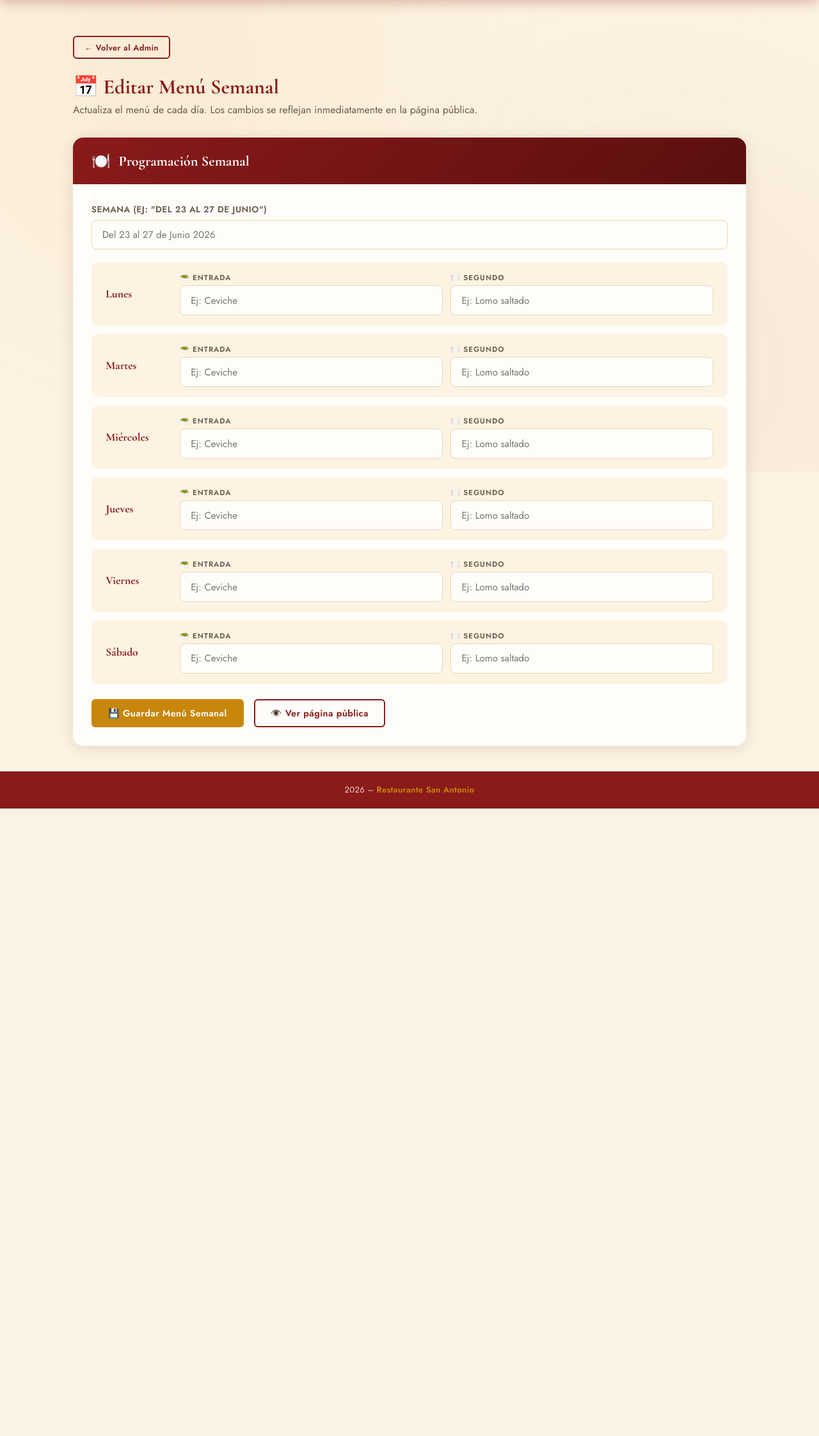
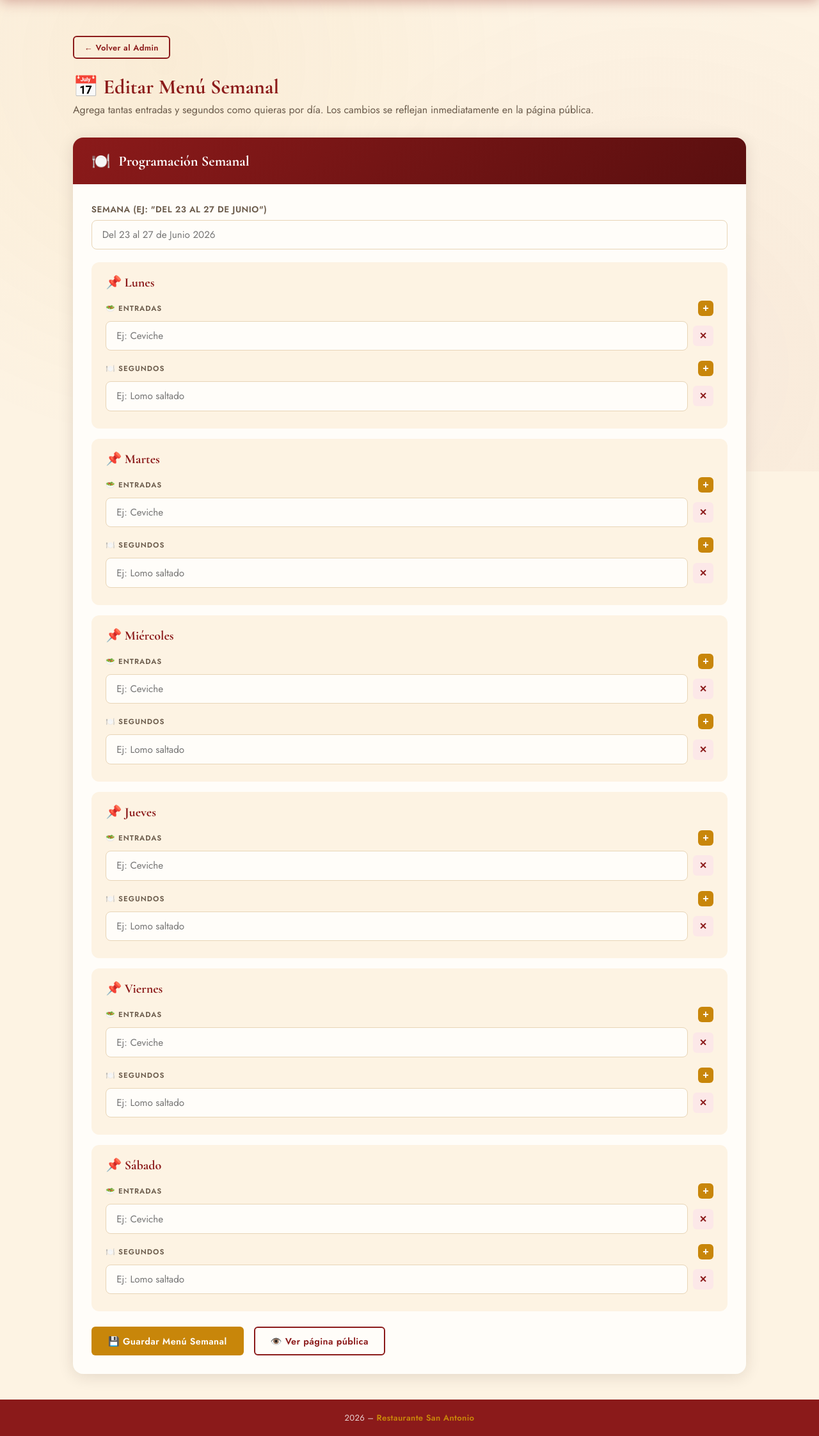
Before and after one commit to josh2006-dotcom/restaurante-san-antonio, a Flask app: page /admin/menu_semanal in a window 1280 px wide. Shown: the part 63-2308 px from the top of the page at 64% size. Before the commit the page ends 1327 px from the top, so only its background shows below. Run offline with Flask 3, Linux system fonts and the light colour scheme; the visitor is signed in with stand-in values (Sample User, id 1); data that the repository does not hold is empty; some libraries are stand-ins or nearby versions.

Commit message:
Update admin_menu_semanal.html

```diff
--- a/templates/admin_menu_semanal.html
+++ b/templates/admin_menu_semanal.html
@@ -6,8 +6,7 @@
   .admin-semanal { padding: 2.5rem 0; }
   .admin-semanal h1 {
     font-family: 'Cormorant Garamond', serif;
-    font-size: 2rem; color: var(--rojo);
-    margin-bottom: .3rem;
+    font-size: 2rem; color: var(--rojo); margin-bottom: .3rem;
   }
   .admin-semanal p { color: var(--gris); margin-bottom: 2rem; }
 
@@ -20,35 +19,58 @@
   .semana-form-header h2 { color: #fff; font-family: 'Cormorant Garamond', serif; font-size: 1.4rem; }
   .semana-form-body { padding: 1.8rem; }
 
-  .semana-input {
+  .dia-box {
     background: var(--crema);
-    border-radius: 10px;
-    padding: 1rem 1.4rem;
-    margin-bottom: .8rem;
-    display: flex; align-items: center; gap: 1rem;
+    border-radius: 12px;
+    padding: 1.2rem 1.4rem;
+    margin-bottom: 1rem;
   }
-  .semana-dia-label {
+  .dia-box-header {
     font-family: 'Cormorant Garamond', serif;
-    font-size: 1.1rem; font-weight: 700;
+    font-size: 1.25rem; font-weight: 700;
     color: var(--rojo);
-    min-width: 100px;
+    margin-bottom: 1rem;
+    display: flex; align-items: center; gap: .5rem;
   }
-  .semana-inputs-row {
-    display: grid;
-    grid-template-columns: 1fr 1fr;
-    gap: .8rem;
+
+  .tipo-grupo { margin-bottom: 1rem; }
+  .tipo-grupo:last-child { margin-bottom: 0; }
+  .tipo-label {
+    font-size: .72rem; font-weight: 700;
+    letter-spacing: 1px; text-transform: uppercase;
+    color: var(--gris); margin-bottom: .5rem;
+    display: flex; align-items: center; justify-content: space-between;
+  }
+  .btn-agregar {
+    background: var(--dorado); color: #fff;
+    border: none; border-radius: 6px;
+    width: 24px; height: 24px;
+    font-size: 1rem; font-weight: 700;
+    cursor: pointer;
+    display: flex; align-items: center; justify-content: center;
+    transition: background .2s;
+  }
+  .btn-agregar:hover { background: #a86f08; }
+
+  .plato-input-row {
+    display: flex; gap: .5rem;
+    margin-bottom: .5rem;
+    align-items: center;
+  }
+  .plato-input-row input {
     flex: 1;
   }
-  .semana-field label {
-    display: block;
-    font-size: .72rem; font-weight: 700;
-    letter-spacing: 1px; text-transform: uppercase;
-    color: var(--gris); margin-bottom: .3rem;
+  .btn-quitar {
+    background: #FCE8E8; color: var(--rojo);
+    border: none; border-radius: 6px;
+    width: 32px; height: 32px;
+    font-size: .9rem; font-weight: 700;
+    cursor: pointer;
+    flex-shrink: 0;
+    display: flex; align-items: center; justify-content: center;
+    transition: background .2s;
   }
-  @media (max-width: 600px) {
-    .semana-inputs-row { grid-template-columns: 1fr; }
-    .semana-input { flex-direction: column; align-items: flex-start; }
-  }
+  .btn-quitar:hover { background: var(--rojo); color: #fff; }
 </style>
 {% endblock %}
 
@@ -57,12 +79,7 @@
   <div class="container">
     <a href="/admin" class="btn btn-outline btn-sm" style="margin-bottom:1.5rem">← Volver al Admin</a>
     <h1>📅 Editar Menú Semanal</h1>
-    <p>Actualiza el menú de cada día. Los cambios se reflejan inmediatamente en la página pública.</p>
-
-    {% set menu_dict = {} %}
-    {% for m in menu %}
-      {% if menu_dict.update({m[0]: m}) %}{% endif %}
-    {% endfor %}
+    <p>Agrega tantas entradas y segundos como quieras por día. Los cambios se reflejan inmediatamente en la página pública.</p>
 
     <div class="semana-form">
       <div class="semana-form-header">
@@ -70,33 +87,67 @@
         <h2>Programación Semanal</h2>
       </div>
       <div class="semana-form-body">
-        <form method="POST" action="/admin/menu_semanal">
+        <form method="POST" action="/admin/menu_semanal" id="form-menu-semanal">
 
           <div class="form-group">
             <label class="form-label">Semana (ej: "Del 23 al 27 de Junio")</label>
             <input type="text" name="semana" class="form-control"
-                   value="{{ menu[0][3] if menu else '' }}"
+                   value="{{ semana_actual }}"
                    placeholder="Del 23 al 27 de Junio 2026">
           </div>
 
           {% for dia in ['Lunes','Martes','Miércoles','Jueves','Viernes','Sábado'] %}
-          {% set m = menu_dict.get(dia) %}
-          <div class="semana-input">
-            <span class="semana-dia-label">{{ dia }}</span>
-            <div class="semana-inputs-row">
-              <div class="semana-field">
-                <label>🥗 Entrada</label>
-                <input type="text" name="entrada_{{ dia }}" class="form-control"
-                       value="{{ m[1] if m else '' }}"
-                       placeholder="Ej: Ceviche">
+          {% set entradas = menu.get(dia, {}).get('entradas', []) %}
+          {% set segundos = menu.get(dia, {}).get('segundos', []) %}
+          <div class="dia-box">
+            <div class="dia-box-header">📌 {{ dia }}</div>
+
+            <!-- ENTRADAS -->
+            <div class="tipo-grupo">
+              <div class="tipo-label">
+                <span>🥗 Entradas</span>
+                <button type="button" class="btn-agregar" onclick="agregarPlato('{{ dia }}', 'entrada')">+</button>
               </div>
-              <div class="semana-field">
-                <label>🍽️ Segundo</label>
-                <input type="text" name="segundo_{{ dia }}" class="form-control"
-                       value="{{ m[2] if m else '' }}"
-                       placeholder="Ej: Lomo saltado">
+              <div id="entradas-{{ dia }}">
+                {% if entradas %}
+                  {% for e in entradas %}
+                  <div class="plato-input-row">
+                    <input type="text" name="entrada_{{ dia }}_{{ loop.index0 }}" class="form-control" value="{{ e }}" placeholder="Ej: Ceviche">
+                    <button type="button" class="btn-quitar" onclick="this.parentElement.remove()">✕</button>
+                  </div>
+                  {% endfor %}
+                {% else %}
+                  <div class="plato-input-row">
+                    <input type="text" name="entrada_{{ dia }}_0" class="form-control" placeholder="Ej: Ceviche">
+                    <button type="button" class="btn-quitar" onclick="this.parentElement.remove()">✕</button>
+                  </div>
+                {% endif %}
               </div>
             </div>
+
+            <!-- SEGUNDOS -->
+            <div class="tipo-grupo">
+              <div class="tipo-label">
+                <span>🍽️ Segundos</span>
+                <button type="button" class="btn-agregar" onclick="agregarPlato('{{ dia }}', 'segundo')">+</button>
+              </div>
+              <div id="segundos-{{ dia }}">
+                {% if segundos %}
+                  {% for s in segundos %}
+                  <div class="plato-input-row">
+                    <input type="text" name="segundo_{{ dia }}_{{ loop.index0 }}" class="form-control" value="{{ s }}" placeholder="Ej: Lomo saltado">
+                    <button type="button" class="btn-quitar" onclick="this.parentElement.remove()">✕</button>
+                  </div>
+                  {% endfor %}
+                {% else %}
+                  <div class="plato-input-row">
+                    <input type="text" name="segundo_{{ dia }}_0" class="form-control" placeholder="Ej: Lomo saltado">
+                    <button type="button" class="btn-quitar" onclick="this.parentElement.remove()">✕</button>
+                  </div>
+                {% endif %}
+              </div>
+            </div>
+
           </div>
           {% endfor %}
 
@@ -111,4 +162,34 @@
 
   </div>
 </section>
+
+<script>
+function agregarPlato(dia, tipo) {
+  const contenedor = document.getElementById(`${tipo}s-${dia}`);
+  const cantidadActual = contenedor.querySelectorAll('input').length;
+  const row = document.createElement('div');
+  row.className = 'plato-input-row';
+  row.innerHTML = `
+    <input type="text" name="${tipo}_${dia}_${cantidadActual}" class="form-control" placeholder="Nuevo plato...">
+    <button type="button" class="btn-quitar" onclick="this.parentElement.remove()">✕</button>
+  `;
+  contenedor.appendChild(row);
+  row.querySelector('input').focus();
+}
+
+// Antes de enviar el formulario, renumerar los inputs para evitar huecos
+document.getElementById('form-menu-semanal').addEventListener('submit', function() {
+  {% for dia in ['Lunes','Martes','Miércoles','Jueves','Viernes','Sábado'] %}
+  ['entrada', 'segundo'].forEach(tipo => {
+    const contenedor = document.getElementById(`${tipo}s-{{ dia }}`);
+    if (contenedor) {
+      const inputs = contenedor.querySelectorAll('input');
+      inputs.forEach((inp, idx) => {
+        inp.name = `${tipo}_{{ dia }}_${idx}`;
+      });
+    }
+  });
+  {% endfor %}
+});
+</script>
 {% endblock %}
```
